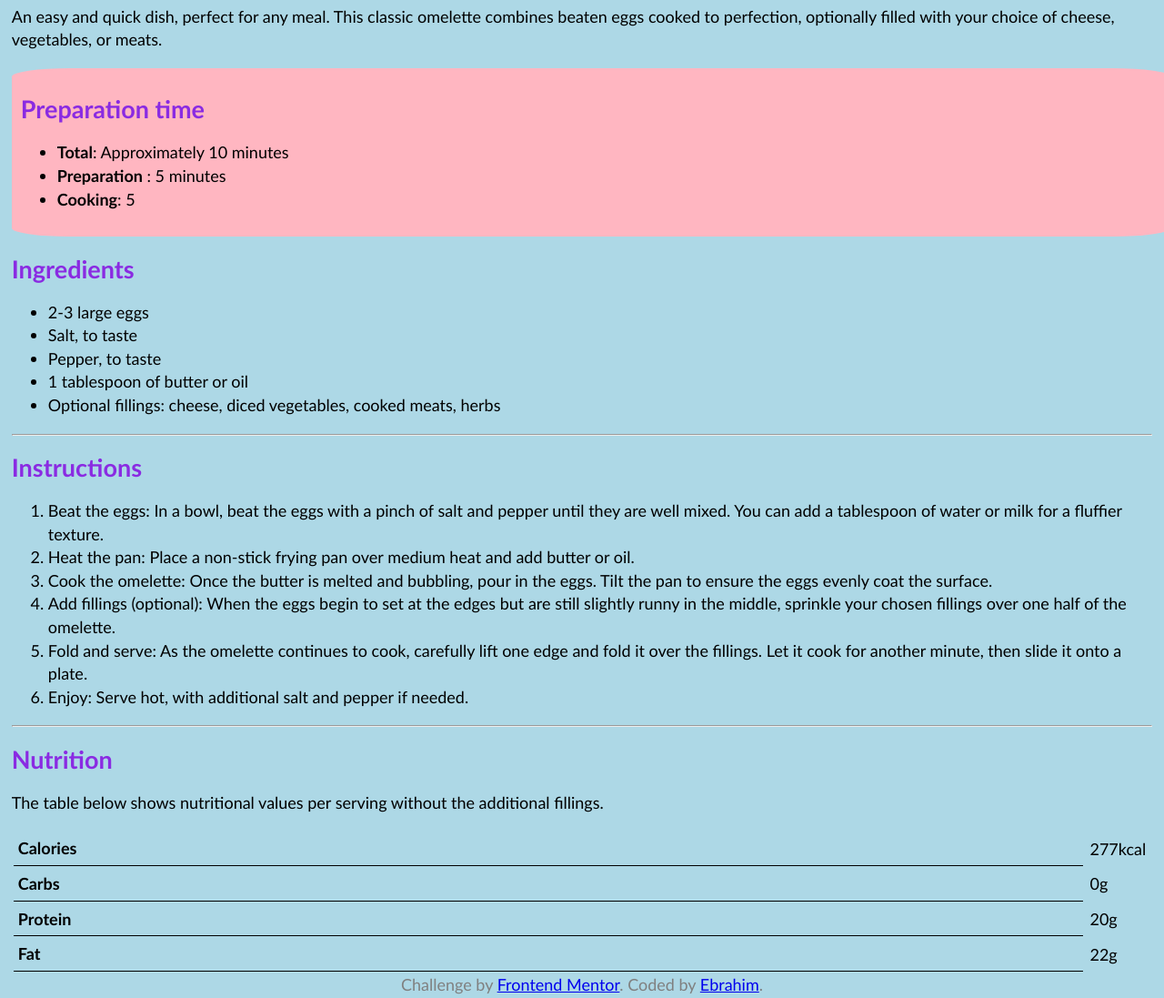
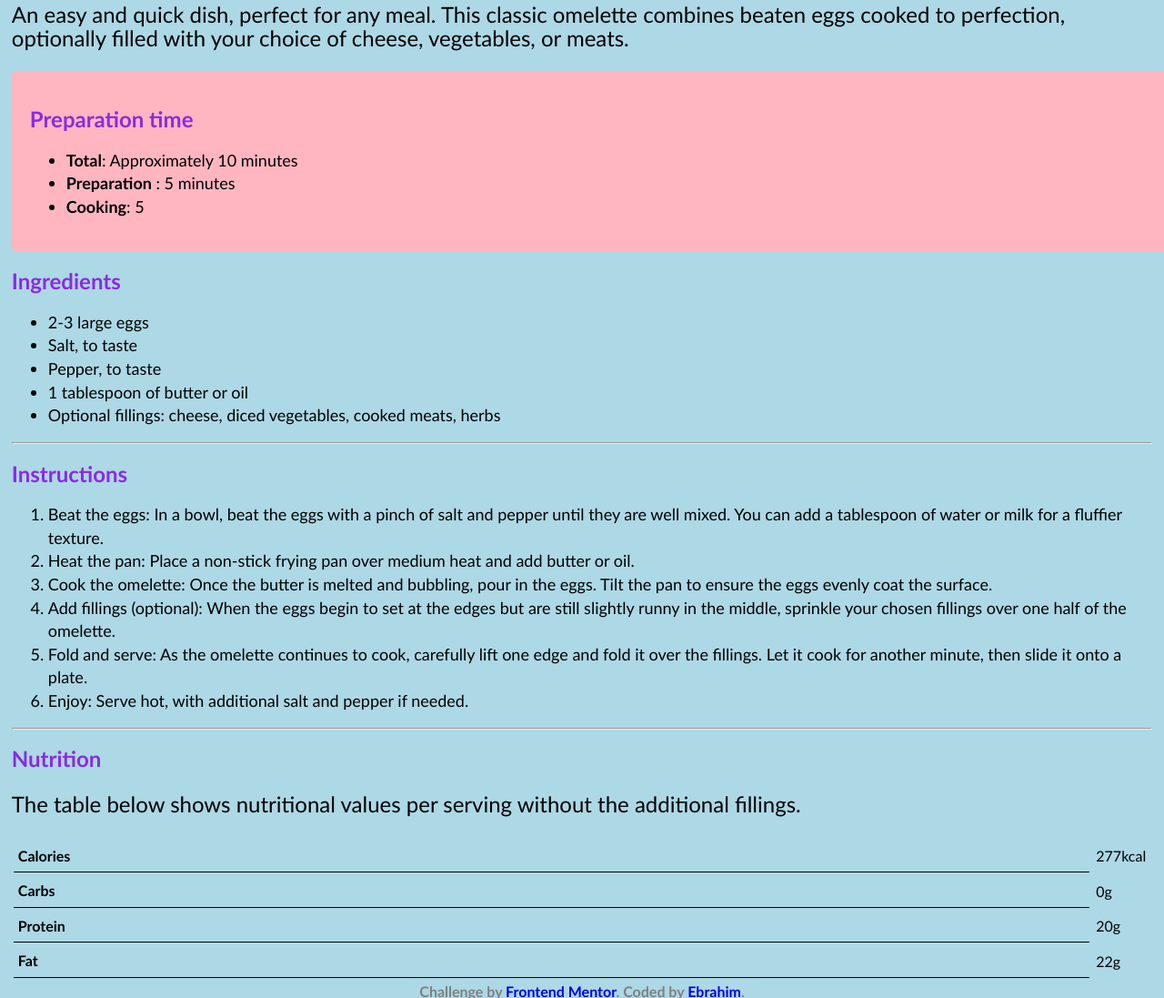
Before and after one commit to ebrahimbeiati/recipe-page-main, a plain HTML site: page index.html in a window 1280 px wide. Shown: the part 661-1758 px from the top of the page at 91% size. Drawn offline with Linux system fonts and the light colour scheme.

Commit message:
some change in style

```diff
--- a/style.css
+++ b/style.css
@@ -1,23 +1,28 @@
-body{
+/* Base styles */
+body {
     background-color: lightblue;
     font-family: 'Gill Sans', 'Gill Sans MT', Calibri, 'Trebuchet MS', sans-serif;
-    font-size: large;
+    font-size: 16px;
     margin: 1%;
     line-height: 1.6rem;
 }
 
-
- .preparation{
+.preparation {
     background-color: lightpink;
     width: 100%;
     padding: 10px;
-    border-radius: 5%;
- }
- h2{
+    border-radius: 5px;
+}
+p{
+    font-size: 24px;
+}
+li{
+    font-size: 18px;
+}
+
+h2 {
     color: blueviolet;
- }
-
-
+}
 
 th {
     border-bottom: 1px solid black;
@@ -30,11 +35,38 @@ th {
 td {
     padding: 5px;
     margin-right: 5%;
-
 }
 
- .attribution{
-    font-size: bold;
+.attribution {
+    font-weight: bold;
     color: grey;
     text-align: center;
- }
+}
+
+/* Responsive styles */
+@media screen and (max-width: 768px) {
+    body {
+        font-size: 14px; /* Adjust font size for smaller screens */
+    }
+
+    td {
+        margin-right: 0; /* Remove right margin for table cells on smaller screens */
+    }
+}
+
+@media screen and (max-width: 480px) {
+    .preparation {
+        padding: 5px; /* Adjust padding for smaller screens */
+    }
+}
+
+/* Additional desktop styles */
+@media screen and (min-width: 1024px) {
+    .preparation {
+        padding: 20px; /* Increase padding for desktop screens */
+    }
+
+    td {
+        margin-right: 10%; /* Restore right margin for table cells on desktop screens */
+    }
+}
```
